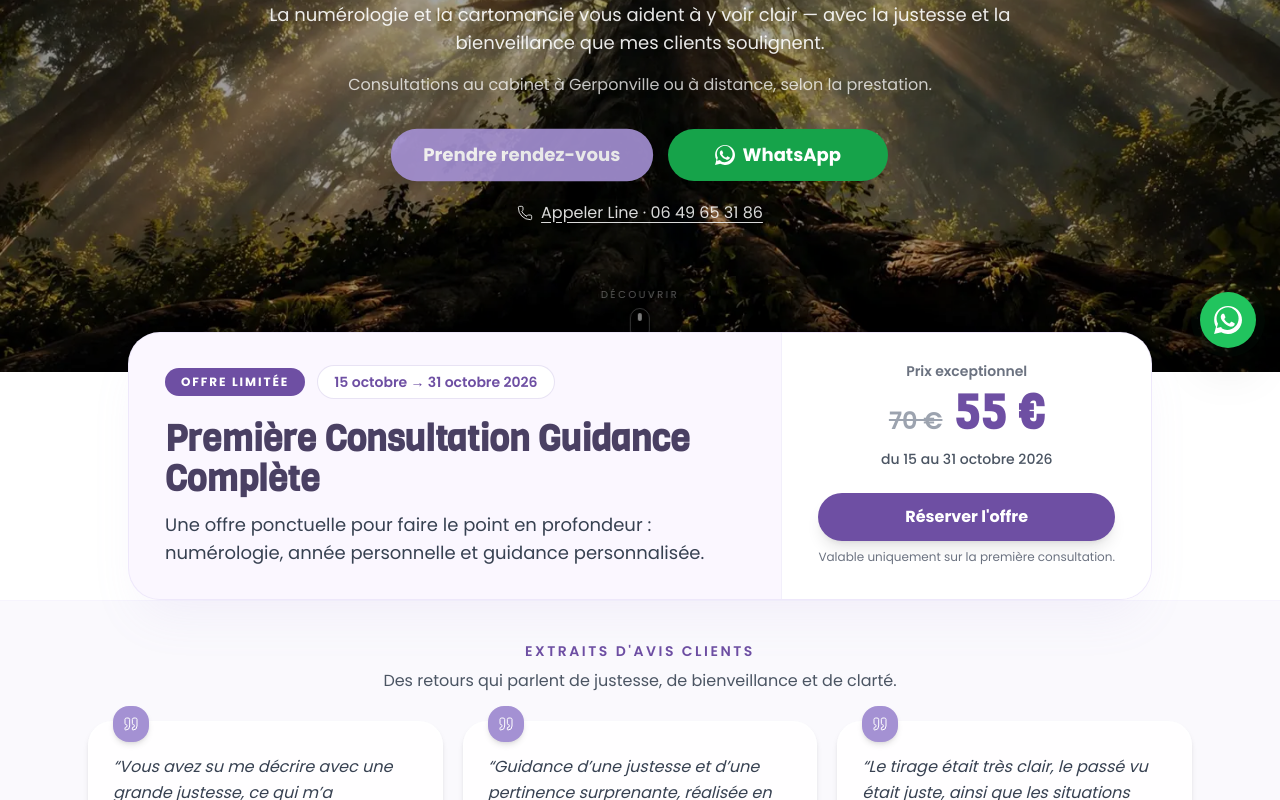
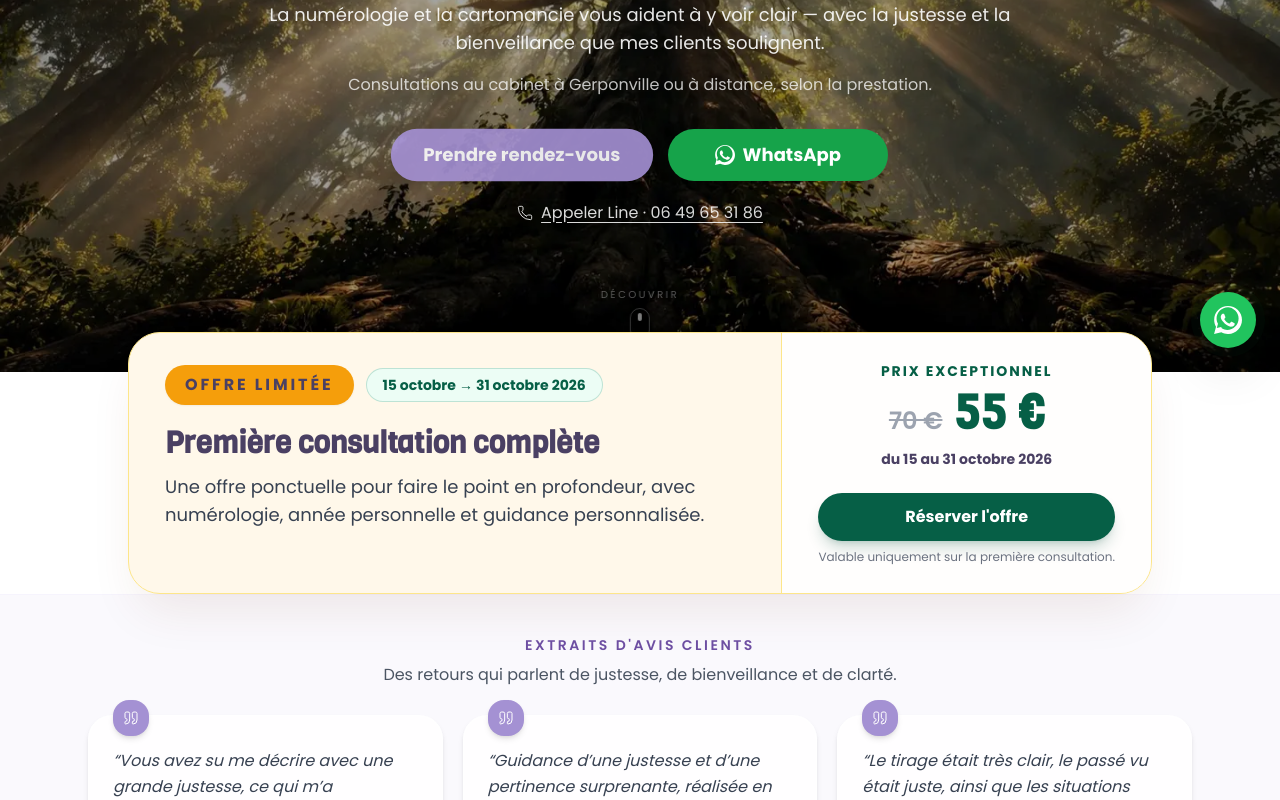
Before and after one commit to Creativityliberty/Tourma-line, a React (Vite) app: page / in a window 1280 px wide. Shown: the part 428-1228 px from the top of the page. Built offline with nearby package versions, Linux system fonts and the light colour scheme.

Commit message:
style(promo): palette plus chaude et offre plus visible

```diff
--- a/src/components/sections/PromoBanner.tsx
+++ b/src/components/sections/PromoBanner.tsx
@@ -30,43 +30,43 @@ export const PromoBanner = () => {
   return (
     <section aria-label="Offre spéciale Consultation Guidance Complète" className="bg-white">
       <div className="container mx-auto px-6 -mt-10 relative z-20">
-        <div className="mx-auto max-w-5xl overflow-hidden rounded-[2rem] border border-brand-lilas/60 bg-[#FBF7FF] shadow-2xl shadow-brand-purple/10">
+        <div className="mx-auto max-w-5xl overflow-hidden rounded-[2rem] border border-amber-200 bg-[#FFF8EA] shadow-2xl shadow-amber-900/10">
           <div className="grid gap-0 lg:grid-cols-[1fr_auto]">
             <div className="px-6 py-7 sm:px-9 sm:py-8">
               <div className="mb-5 flex flex-wrap items-center justify-center gap-3 lg:justify-start">
-                <span className="rounded-full bg-brand-purple-dark px-4 py-1.5 text-xs font-bold uppercase tracking-[0.16em] text-white">
+                <span className="rounded-full bg-amber-500 px-5 py-2 text-sm font-black uppercase tracking-[0.18em] text-brand-dark shadow-sm sm:text-base">
                   Offre limitée
                 </span>
-                <span className="rounded-full border border-brand-purple/25 bg-white px-4 py-1.5 text-sm font-semibold text-brand-purple-dark">
+                <span className="rounded-full border border-emerald-700/20 bg-emerald-50 px-4 py-1.5 text-sm font-bold text-emerald-800">
                   15 octobre → 31 octobre 2026
                 </span>
               </div>
 
               <div className="text-center lg:text-left">
-                <h2 className="font-display text-2xl font-bold leading-tight text-brand-dark sm:text-3xl lg:text-4xl">
-                  Première Consultation Guidance Complète
+                <h2 className="font-display text-xl font-bold leading-tight text-brand-dark sm:text-2xl lg:text-3xl">
+                  Première consultation complète
                 </h2>
                 <p className="mt-3 text-base leading-relaxed text-gray-700 sm:text-lg">
-                  Une offre ponctuelle pour faire le point en profondeur : numérologie, année personnelle
-                  et guidance personnalisée.
+                  Une offre ponctuelle pour faire le point en profondeur, avec numérologie,
+                  année personnelle et guidance personnalisée.
                 </p>
               </div>
             </div>
 
-            <div className="bg-white px-6 py-7 text-center sm:px-9 lg:min-w-[310px] lg:border-l lg:border-brand-lilas/50">
-              <p className="text-sm font-semibold text-gray-500">Prix exceptionnel</p>
+            <div className="bg-white/90 px-6 py-7 text-center sm:px-9 lg:min-w-[310px] lg:border-l lg:border-amber-200">
+              <p className="text-sm font-bold uppercase tracking-[0.14em] text-emerald-800">Prix exceptionnel</p>
               <div className="mt-2 flex items-end justify-center gap-3">
                 <span className="text-2xl font-semibold text-gray-400 line-through">{PROMO.normalPrice}</span>
-                <span className="font-display text-5xl font-bold leading-none text-brand-purple-dark">{PROMO.promoPrice}</span>
+                <span className="font-display text-5xl font-bold leading-none text-emerald-800">{PROMO.promoPrice}</span>
               </div>
-              <p className="mt-3 text-sm font-medium text-gray-600">{PROMO.period}</p>
+              <p className="mt-3 text-sm font-bold text-brand-dark">{PROMO.period}</p>
 
               <div className="mt-6 flex flex-col items-center gap-2">
               <CalPopupButton
                 placement="promo-guidance-complete"
                 calLink={PROMO.calLink}
                 choices={PROMO.choices}
-                className="w-full rounded-full bg-brand-purple-dark px-7 py-3 text-center font-bold text-white shadow-lg transition hover:bg-brand-purple hover:scale-105 active:scale-95"
+                className="w-full rounded-full bg-emerald-800 px-7 py-3 text-center font-bold text-white shadow-lg shadow-emerald-900/20 transition hover:bg-emerald-700 hover:scale-105 active:scale-95"
               >
                 Réserver l'offre
               </CalPopupButton>
```
